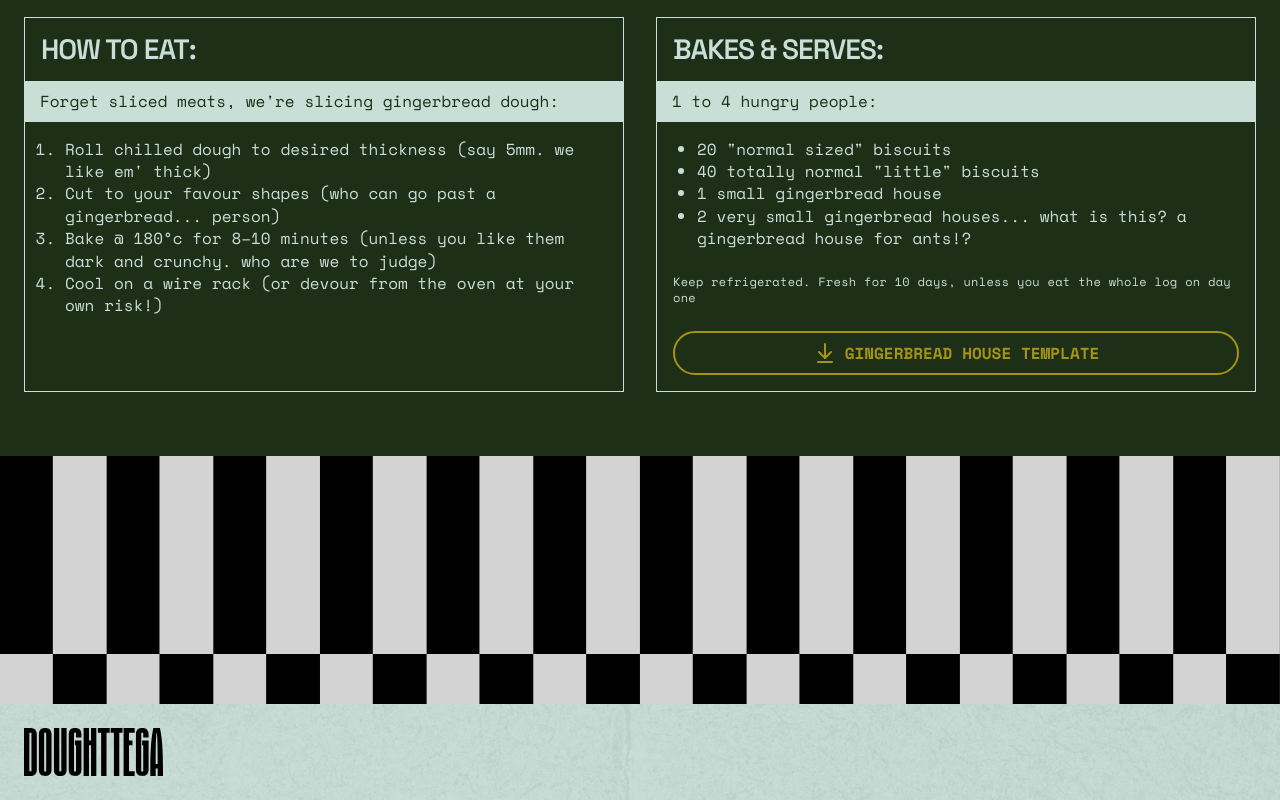
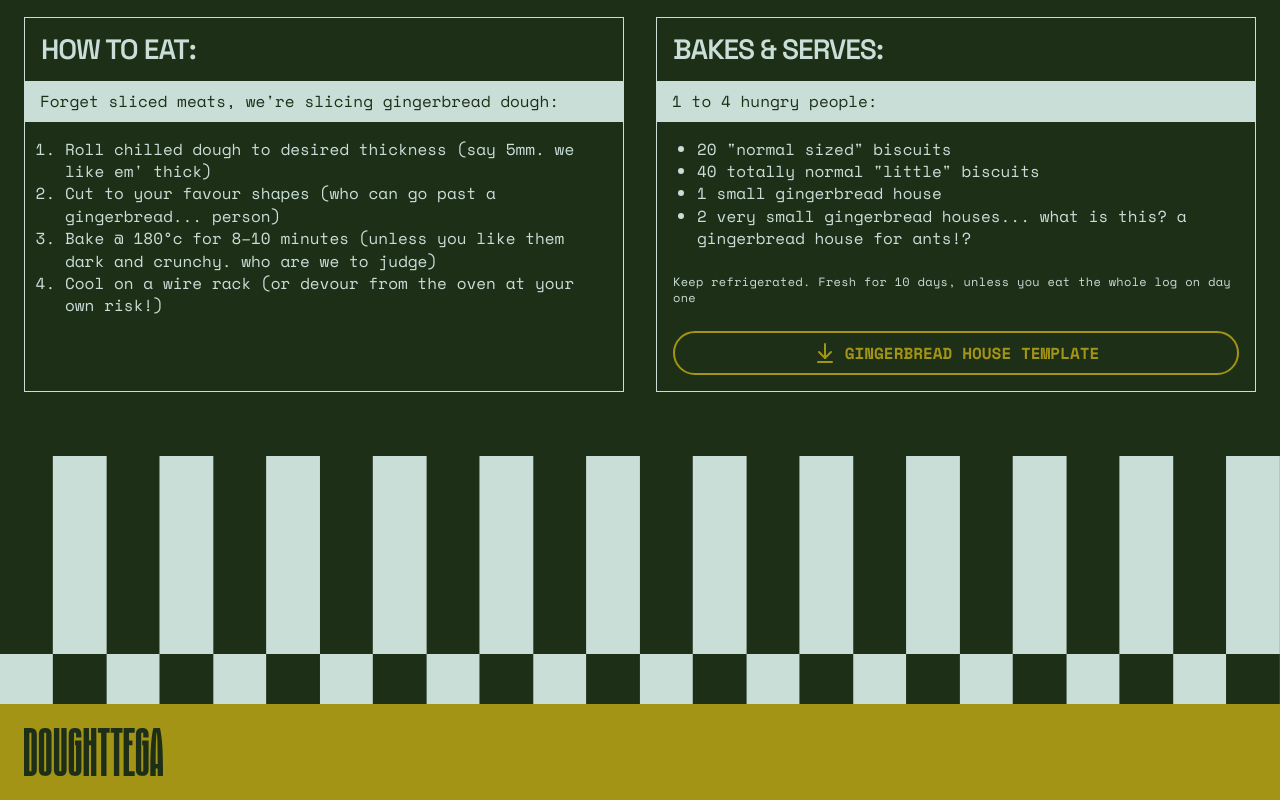
Before and after one commit to domgermano/doughttega, a React (Vite) app: page / in a window 1280 px wide. Shown: the part 1517-2317 px from the top of the page. Built offline with nearby package versions, Linux system fonts and the light colour scheme.

Commit message:
Style Sections 6 & 7: checkerboard colours and mustard footer
Co-Authored-By: Claude Sonnet 4.6 <noreply@anthropic.com>

```diff
--- a/src/components/CheckerboardStrip.tsx
+++ b/src/components/CheckerboardStrip.tsx
@@ -4,8 +4,8 @@ const Strip = styled.section`
   width: 100%;
   height: 248px;
   background-image:
-    linear-gradient(to right, black 50%, lightgrey 50%),
-    linear-gradient(to right, lightgrey 50%, black 50%);
+    linear-gradient(to right, ${(p) => p.theme.colors.darkGreen} 50%, ${(p) => p.theme.colors.mint} 50%),
+    linear-gradient(to right, ${(p) => p.theme.colors.mint} 50%, ${(p) => p.theme.colors.darkGreen} 50%);
   background-size:
     calc(100% / 5) 80%,
     calc(100% / 5);
--- a/src/components/Footer.tsx
+++ b/src/components/Footer.tsx
@@ -3,6 +3,7 @@ import wordmark from "../assets/wordmark_clean.svg";
 import BoundedBox from "./layout/BoundedBox";
 
 const FooterOuter = styled.footer`
+  background: ${(p) => p.theme.colors.mustard};
   padding-block: ${(p) => p.theme.space[6]};
 `;
 
```
Also changed, not shown: src/assets/wordmark_clean.svg, 1 other file (tests, documents, lock files or other folders).
